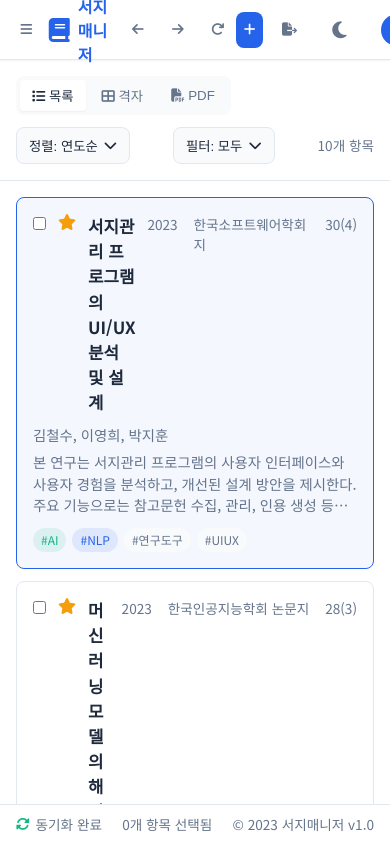
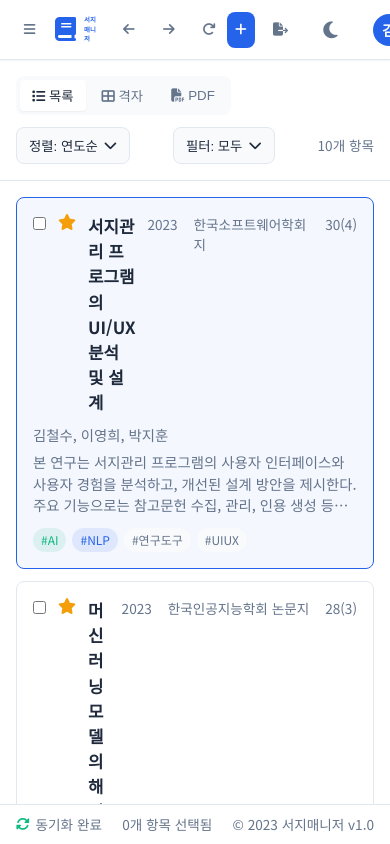
Before and after one commit to Edu-bro/paper, a plain HTML site: page index.html in a window 390 px wide. Shown: the top 844 px of the page. Drawn offline with Linux system fonts and the light colour scheme.

Commit message:
Adjust logo font size for mobile view

```diff
--- a/index.html
+++ b/index.html
@@ -113,7 +113,7 @@
             color: var(--primary-color);
         }
                 @media (max-width: 768px){
-            .logo { font-size: 1rem; }   /* 모바일에서 '서지매니저'만 작아짐 (아이콘은 .logo i가 따로라 영향 거의 없음) */
+            .logo { font-size: 0.4rem; }   /* 모바일에서 '서지매니저'만 작아짐 (아이콘은 .logo i가 따로라 영향 거의 없음) */
         }
 
         .logo i {
```
